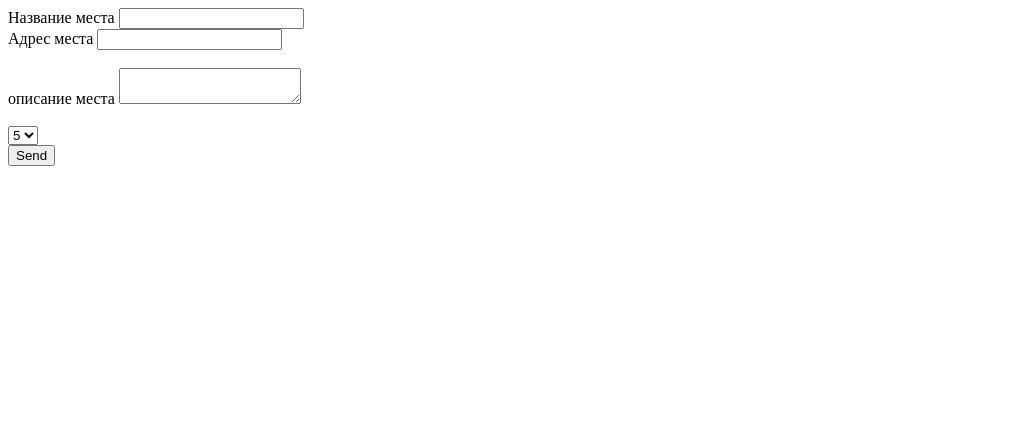
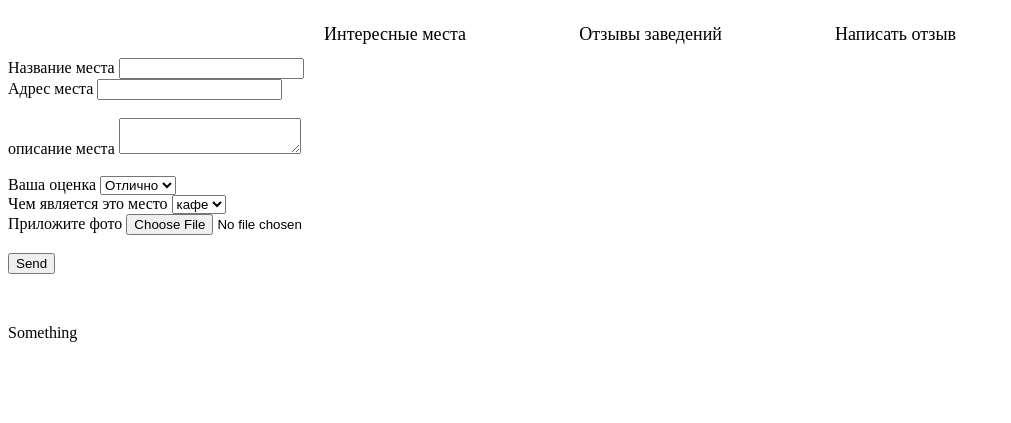
Before and after one commit to YanL1ght/Sirius, a Flask app: page /review in a window 1280 px wide. Shown: the top 423 px of the page, without its empty margins (0-1011 px from the left). Run offline with Flask 3, Linux system fonts and the light colour scheme; some libraries are stand-ins or nearby versions.

Commit message:
rebuild templates logic, added base.html, update sqlalchemy form and wtforms

```diff
--- a/BP_review.py
+++ b/BP_review.py
@@ -1,9 +1,14 @@
-from flask import Blueprint, redirect, render_template
+import os
+
+from flask import Blueprint, redirect, render_template, url_for
 from WTForms.reviewForm import ReviewForm
 from db_models.db_session import *
 from db_models.db_reviews import CrateReviews
+from datetime import datetime
+from sqlalchemy import and_
 
 blueprint = Blueprint('review', __name__, template_folder='templates')
+IMAGES_PATH = 'db/upload_images/'
 
 
 @blueprint.route('/review', methods=['GET', "POST"])
@@ -17,10 +22,19 @@ def review():
         new_review.name = form.place_name.data
         new_review.address = form.address.data
         new_review.about = form.about.data
-        new_review.grade = int(form.grade.data)
-
+        new_review.grade = form.grade.data
+        new_review.date = datetime.now().strftime('%Y-%m-%d-%H-%M')
+        new_review.type_of_place = form.type_of_place.data
+        file = form.photo
+        os.makedirs(f'db/upload_images/{new_review.name} {new_review.address}', exist_ok=True)
+        path = f"{new_review.name} {new_review.address}/{new_review.date}"
+        file.data.save(IMAGES_PATH + path)
+        new_review.image_filename = path
+        print(new_review)
         session.add(new_review)
         session.commit()
 
         return redirect('/')
-    return render_template('review.html', form=form)
+    if not form.validate_on_submit():
+        print(form.errors)
+    return render_template('review.html', form=form, title='review', file_css='css/review.css')
--- a/WTForms/reviewForm.py
+++ b/WTForms/reviewForm.py
@@ -1,13 +1,26 @@
 from flask_wtf import FlaskForm
 from wtforms import StringField, validators, SubmitField, FileField, TextAreaField, SelectField
-from flask_wtf.file import FileAllowed, FileRequired
+from flask_wtf.file import FileRequired
+from wtforms.validators import ValidationError
+
+
+def validate_photo(form, field):
+    allowed_extensions = {'png', 'jpg', 'jpeg'}
+    filename = field.data.filename.lower()
+    if '.' not in filename or filename.rsplit('.', 1)[1] not in allowed_extensions:
+        raise ValidationError('Разрешены только изображения с расширениями png, jpg, jpeg.')
 
 
 class ReviewForm(FlaskForm):
     place_name = StringField('Place name', [validators.DataRequired()])
     address = StringField('Address', [validators.DataRequired()])
     about = TextAreaField('About', [validators.DataRequired()])
-    # photo = FileField('Image', validators=[FileRequired(), FileAllowed(["jpg", "png"])])
-    grade = SelectField('Ваша оценка', choices=[5, 4, 3, 2, 1], coerce=int)
+    photo = FileField('Image', validators=[FileRequired(), validate_photo])
+    grade = SelectField('Ваша оценка',
+                        choices=[(5, 'Отлично'), (4, "Хорошо"), (3, "Сойдёт"), (2, "Плохо"), (1, "Ужасно")],
+                        coerce=int)
+    type_of_place = SelectField("Тип места",
+                                choices=["кафе"],
+                                coerce=str)
     # recaptcha =
     submit = SubmitField('Send')
--- a/db_models/db_reviews.py
+++ b/db_models/db_reviews.py
@@ -9,5 +9,7 @@ class CrateReviews(db_session.SqlAlchemyBase):
     name = sa.Column(sa.String, nullable=False)
     address = sa.Column(sa.String, nullable=False)
     about = sa.Column(sa.String, nullable=False)
-    # image_path = sa.Column(sa.String, default='static/images/filler.jpg')
+    image_filename = sa.Column(sa.String, default='static/images/filler.jpg')
     grade = sa.Column(sa.Integer, nullable=False)
+    type_of_place = sa.Column(sa.String, nullable=False)
+    date = sa.Column(sa.String, nullable=False)
--- a/main.py
+++ b/main.py
@@ -9,9 +9,9 @@ app.config['SECRET_KEY'] = 'Сверхсекретный ключ, которы
 csrf.init_app(app)
 
 
-@app.route('/', methods=["POST", 'GET'])
+@app.route('/')
 def index():
-    return render_template("index.html")
+    return render_template("index.html", title='review', file_css='index.css')
 
 
 if __name__ == "__main__":
--- /dev/null
+++ b/static/css/base.css
@@ -0,0 +1,43 @@
+/* --------------- навигационная панель (navbar) ------------------ */
+header {
+    position: relative;
+    top: 0;
+    left: 0;
+    width: 100%;
+    height: 50px;
+}
+
+.navbar {
+    display: flex;
+    justify-content: center;
+    width: 100%;
+}
+
+.nav-menu {
+    width: 50%;
+    padding: 0 10px;
+    list-style: none;
+    display: inline-flex;
+    justify-content: space-between;
+}
+
+.menu-link a {
+    color: black;
+    text-decoration: none;
+    font-size: large;
+}
+
+/* ----------------- footer -------------------------- */
+
+footer {
+    position: relative;
+    margin-top: 50px;
+    width: 100%;
+    height: 100px;
+}
+
+@media (max-width: 850px) {
+    .nav-menu {
+        width: 100%;
+    }
+}
--- /dev/null
+++ b/templates/base.html
@@ -0,0 +1,22 @@
+<!DOCTYPE html>
+<html lang="ru">
+<head>
+    <meta charset="UTF-8">
+    <link rel="stylesheet" href="{{ url_for('static', filename='css/base.css')}}">
+    <link rel="stylesheet" href="{{ url_for('static', filename='css/' + file_css) }}">
+    <title>{{ title }}</title>
+</head>
+<body>
+    <header>
+        <nav class="navbar">
+            <ul class="nav-menu">
+                <li class="menu-link"><a href="#places">Интересные места</a></li>
+                <li class="menu-link"><a href="#last-review">Отзывы заведений</a></li>
+                <li class="menu-link"><a href="/review">Написать отзыв</a></li>
+            </ul>
+        </nav>
+    </header>
+    {% block content %}{% endblock %}
+    <footer>Something</footer>
+</body>
+</html>
--- a/templates/review.html
+++ b/templates/review.html
@@ -1,40 +1,41 @@
-<!DOCTYPE html>
-<html lang="ru">
-<head>
-    <meta charset="UTF-8">
-    <title>Отзыв</title>
-<!--    {{ form.csrf_token }}-->
-</head>
-<body>
+{% extends "base.html"%}
+
+{% block content %}
     <div class="write-review">
-        <form class="review-form" method="post">
+        <form class="review-form" method="post" enctype="multipart/form-data">
             {{ form.csrf_token }}
             <div class="impontant">
                 <div class="input-container">
-                    <label for="#place_name">Название места</label>
-                    <!--                        <input type="place_name" class="input_data" id="place_name">-->
-                    {{ form.place_name }}
+                    <label for="place_name">Название места</label>
+                    {{ form.place_name(id="place_name") }}
                 </div>
                 <div class="input-container">
-                    <label for="#place_adress">Адрес места</label>
-                    <!--                        <input type="place_adress" class="input_data" id="place_adress">-->
-                    {{ form.address }}
+                    <label for="place_address">Адрес места</label>
+                    {{ form.address(id="place_address") }}
                 </div>
             </div>
             <br>
-            <div class="input-container">
+            <div class="general">
                 <label for="place_description">описание места</label>
-                <!--                    <input type="about" class="input_data" id="place_description">-->
-                {{ form.about }}
+                {{ form.about(id="place_description") }}
             </div>
             <br>
-
-            {{ form.grade }}
+            <div class="impontant">
+                <div class="input-container">
+                    <label for="grade">Ваша оценка</label>
+                    {{ form.grade(id="grade") }}
+                </div>
+                <div class="input-container">
+                    <label for="type_of_place">Чем является это место</label>
+                    {{ form.type_of_place(id="type_of_place") }}
+                </div>
+                <div class="input-container">
+                    <label for="photo">Приложите фото</label>
+                    {{ form.photo(id="photo") }}
+                </div>
+            </div>
             <br>
-            <!--                <button type="submit" class="send-review-button">Отправить</button>-->
-            {{ form.submit }}
+            {{ form.submit(class="send-review-button") }}
         </form>
-        <!-- <label for="Название заведения"></label> -->
     </div>
-</body>
-</html>
+{% endblock %}
```
Also changed, not shown: static/css/index.css (+0 -69 lines), templates/index.html (+6 -22 lines), db/database.sqlite.
